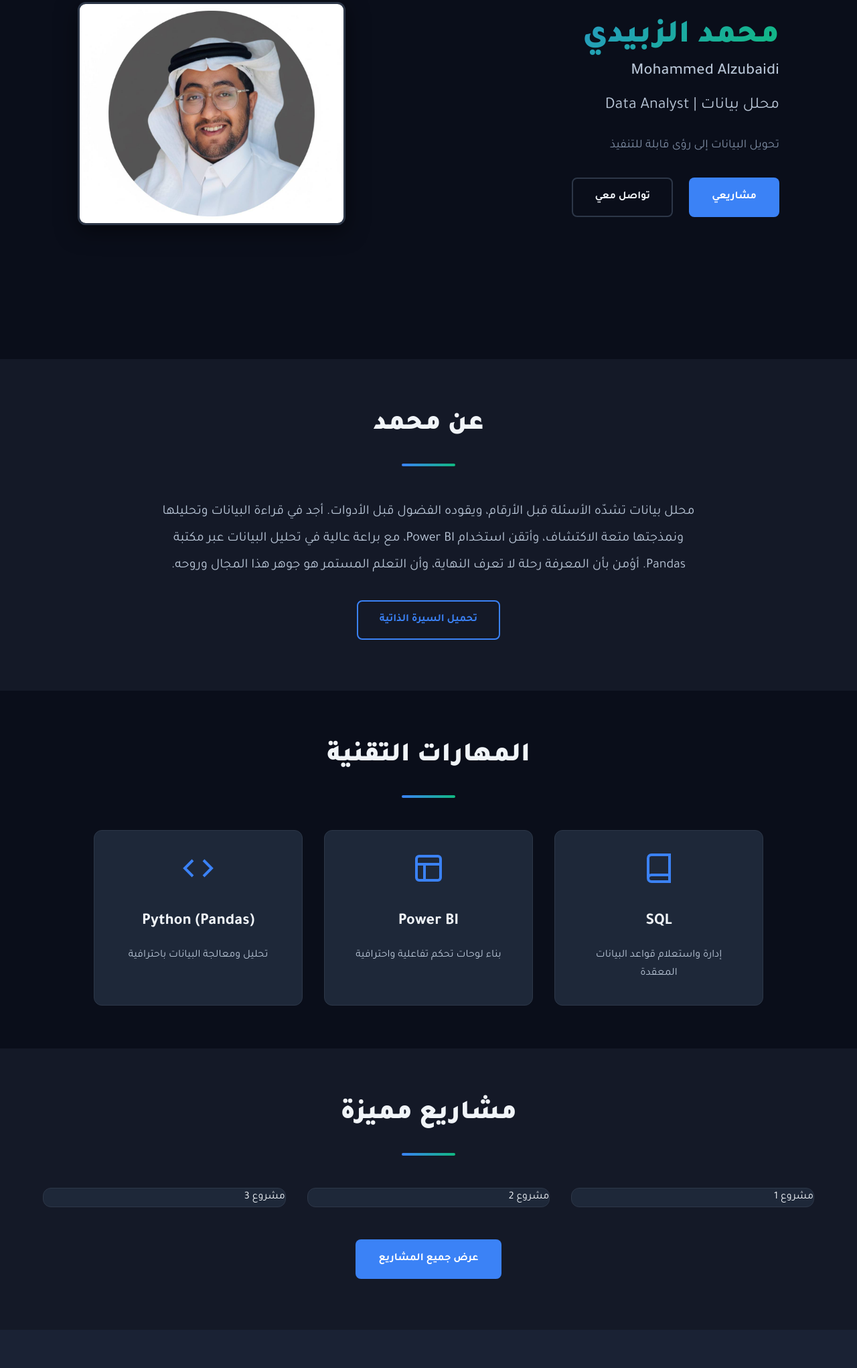
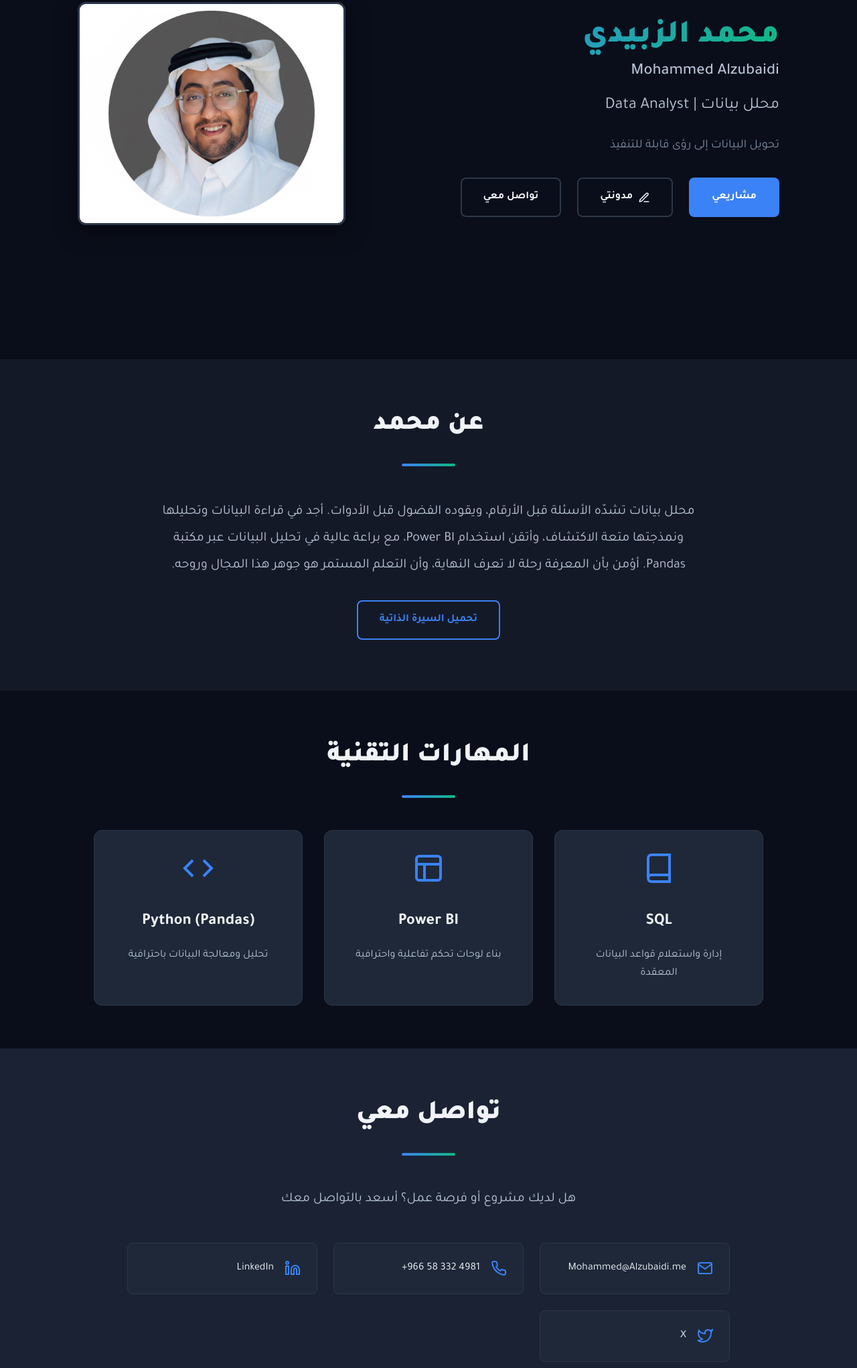
Before and after one commit to E7Aiq/MyWebb, a plain HTML site: page index.html in a window 1280 px wide. Shown: the part 258-2300 px from the top of the page at 67% size. Drawn offline with Linux system fonts and the light colour scheme.

Commit message:
feat: Add blog link and remove featured projects section from homepage

```diff
--- a/index.html
+++ b/index.html
@@ -48,6 +48,13 @@
 
                         <div class="hero-cta">
                             <a href="projects.html" class="btn btn-primary">مشاريعي</a>
+                            <a href="articles.html" class="btn btn-secondary" style="display:inline-flex;align-items:center;gap:0.5rem;">
+                                <svg width="18" height="18" viewBox="0 0 24 24" fill="none" stroke="currentColor" stroke-width="2" stroke-linecap="round" stroke-linejoin="round">
+                                    <path d="M12 20h9"></path>
+                                    <path d="M16.5 3.5a2.121 2.121 0 0 1 3 3L7 19l-4 1 1-4 12.5-12.5z"></path>
+                                </svg>
+                                مدونتي
+                            </a>
                             <a href="#contact" class="btn btn-secondary">تواصل معي</a>
                         </div>
                     </div>
@@ -112,16 +119,6 @@
             </div>
         </section>
 
-        <section class="featured-projects" id="featured">
-            <div class="container">
-                <h2 class="section-title slide-up">مشاريع مميزة</h2>
-                <div class="projects-grid" id="featuredProjectsGrid"></div>
-                <div class="view-all-container">
-                    <a href="projects.html" class="btn btn-primary">عرض جميع المشاريع</a>
-                </div>
-            </div>
-        </section>
-
         <section class="contact" id="contact">
             <div class="container">
                 <h2 class="section-title slide-up">تواصل معي</h2>
```
